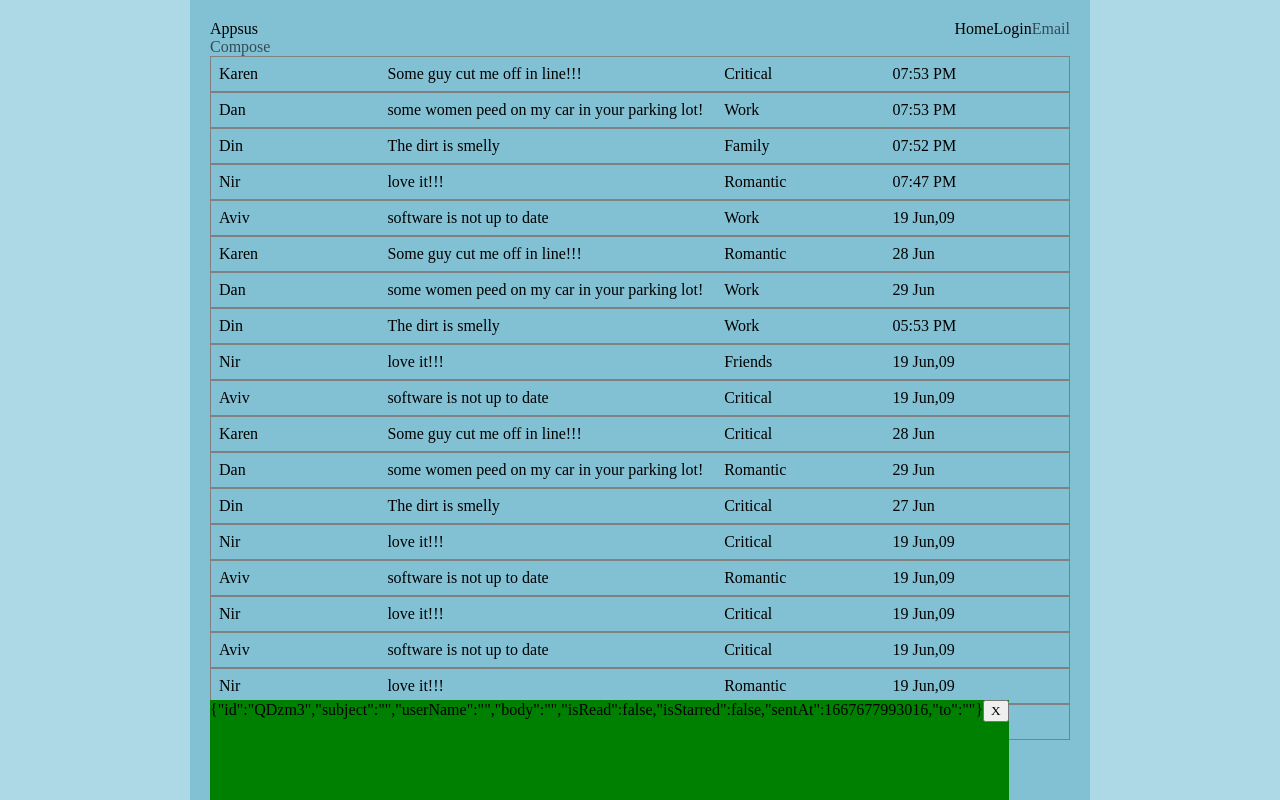
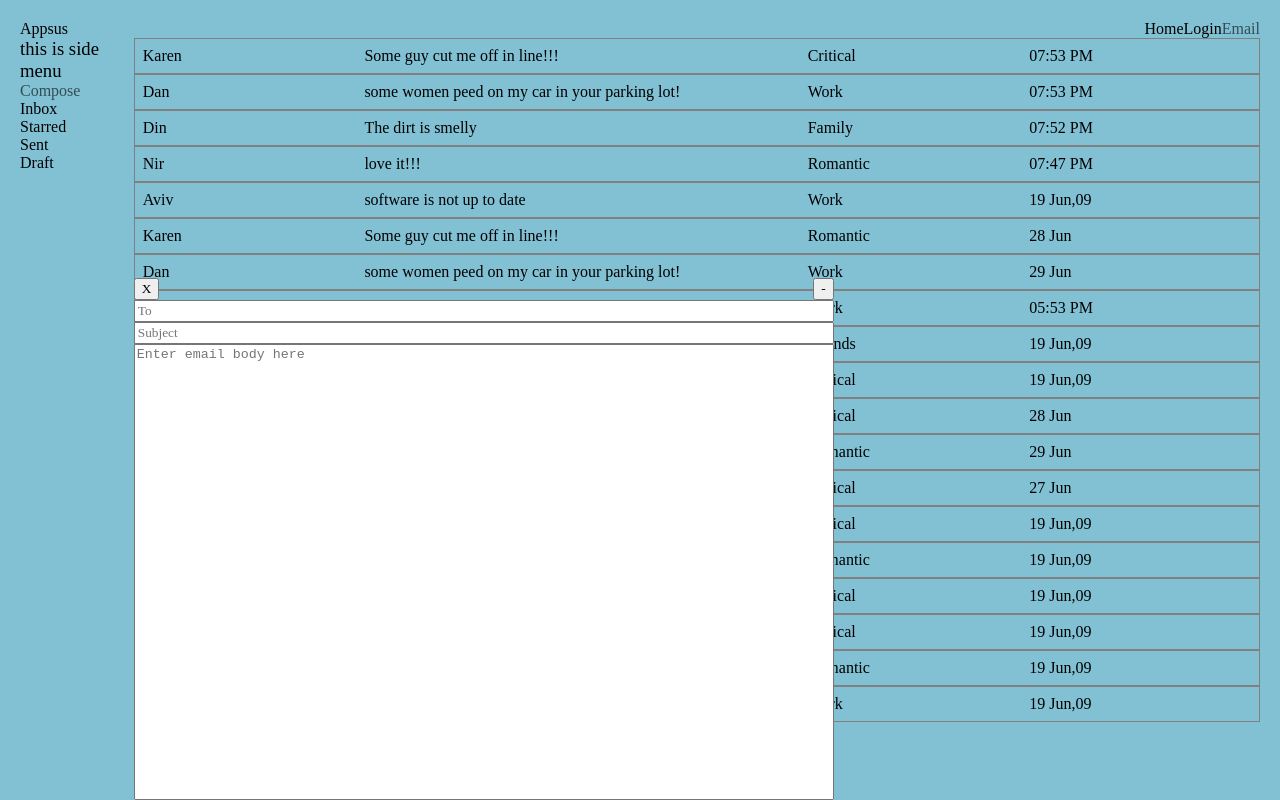
Before and after one commit to KaiNagar/AppsusReact, a React (Create React App) app: page /#/email/compose in a window 1280 px wide. Built offline with nearby package versions, Linux system fonts and the light colour scheme.

Commit message:
added compose #1

```diff
--- a/src/assets/styles/3-layout/_main-layout.scss
+++ b/src/assets/styles/3-layout/_main-layout.scss
@@ -1,5 +1,6 @@
 .container {
-  max-width: $normal-breakpoint;
+  // max-width: $normal-breakpoint;
+  max-width: 1860px;
   margin: 0 auto;
   padding-left: 10px;
   padding-right: 10px;
--- a/src/assets/styles/5-views/email/_emailApp.scss
+++ b/src/assets/styles/5-views/email/_emailApp.scss
@@ -1,3 +1,6 @@
 .email-app{
     color: black;
+    .email-main-content{
+        width: 100%;
+    }
 }
--- a/src/assets/styles/5-views/email/_emailCompose.scss
+++ b/src/assets/styles/5-views/email/_emailCompose.scss
@@ -1,7 +1,8 @@
 .email-compose{
-    background-color: green;
-    height: 100px;
     position: absolute;
     bottom: 0;
-
+    width: 700px;
+    .textarea-compose{
+        resize: none;
+    }
 }
--- /dev/null
+++ b/src/cmps/email/EmailSideMenu.jsx
@@ -0,0 +1,16 @@
+import { NavLink } from "react-router-dom"
+
+export const EmailSideMenu = () => {
+  return (
+    <section className='email-side-menu flex column'>
+      <h1>this is side menu</h1>
+      <NavLink replace to={'/email/compose'}>
+        Compose
+      </NavLink>
+      <span className="tab inbox-tab">Inbox</span>
+      <span className="tab starred-tab">Starred</span>
+      <span className="tab sent-tab">Sent</span>
+      <span className="tab draft-tab">Draft</span>
+    </section>
+  )
+}
--- a/src/views/email/EmailApp.jsx
+++ b/src/views/email/EmailApp.jsx
@@ -2,6 +2,7 @@ import { useEffect } from 'react'
 import { useSelector, useDispatch } from 'react-redux'
 import { NavLink, Outlet } from 'react-router-dom'
 import { EmailList } from '../../cmps/email/EmailList'
+import { EmailSideMenu } from '../../cmps/email/EmailSideMenu'
 import { loadEmails, setFilterBy } from '../../store/actions/emailActions'
 
 export const EmailApp = () => {
@@ -19,12 +20,12 @@ export const EmailApp = () => {
 
   if (!emails) return <div>Loading...</div>
   return (
-    <section className='email-app'>
-      <NavLink replace to={'/email/compose'}>
-        Compose
-      </NavLink>
-      <EmailList emails={emails} />
-      <Outlet />
+    <section className='email-app flex space-between'>
+      <EmailSideMenu />
+      <div className='email-main-content'>
+        <EmailList emails={emails} />
+        <Outlet />
+      </div>
     </section>
   )
 }
--- a/src/views/email/EmailCompose.jsx
+++ b/src/views/email/EmailCompose.jsx
@@ -19,11 +19,26 @@ export const EmailCompose = () => {
     const newEmail = emailService.getEmptyEmail()
     setEmail(newEmail)
   }
+  const onMinimizeCompose = () => {}
 
   return (
     <section className='email-compose'>
-      {JSON.stringify(email)}
-      <button onClick={() => onCloseCompose()}>X</button>
+      <div className='head-tab flex space-between'>
+        <button onClick={() => onCloseCompose()}>X</button>
+        <button onClick={() => onMinimizeCompose()}>-</button>
+      </div>
+      <form className='flex column'>
+        <input type='text' placeholder='To' />
+        <input type='text' placeholder='Subject' />
+        <textarea
+          className='textarea-compose'
+          name=''
+          id=''
+          placeholder='Enter email body here'
+          cols='30'
+          rows='30'
+        ></textarea>
+      </form>
     </section>
   )
 }
```
